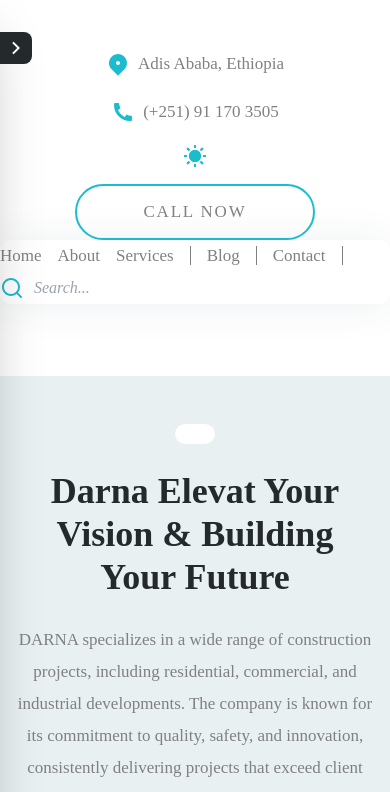
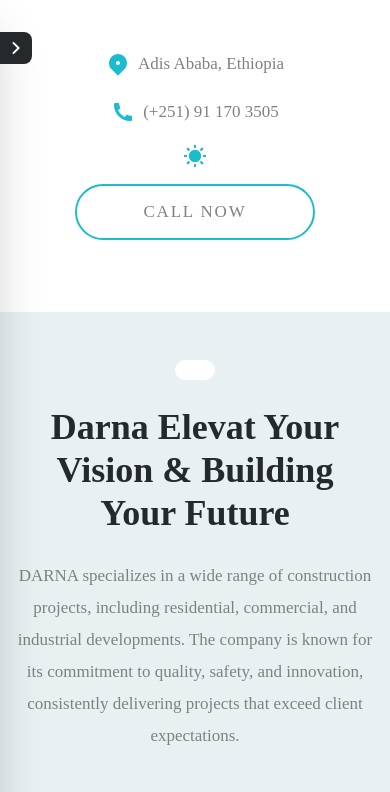
Before and after one commit to Mulubrhan1511/Constaraction, a React (Vite) app in the folder front/: page / in a window 390 px wide. Shown: the top 792 px of the page. Built offline with nearby package versions, Linux system fonts and the light colour scheme.

Commit message:
done with mobile navbar

```diff
--- a/front/src/components/Navbar/Navbar2.jsx
+++ b/front/src/components/Navbar/Navbar2.jsx
@@ -36,7 +36,7 @@
   }, []);
 
   return (
-    <div className={`relative lg:sticky top-0 z-10 py-8 lg:pt-6 lg:pb-14  ${isScrolled ? '' : ''}`}>
+    <div className={`relative lg:sticky top-0 z-10 py-8 lg:pt-6 lg:pb-14 bg-white ${isScrolled ? 'shadow-lg' : ''}`}>
       {!isScrolled && (
         <div className='container mx-auto lg:relative flex flex-col lg:flex-row lg:justify-between gap-y-4 lg:gap-y-0'>
           {/* logo */}
@@ -65,6 +65,11 @@
                 Call now
               </button>
               {/* mobile nav */}
+
+            </div>
+          </div>
+        </div>
+      )}
       <nav
               className={`mnav bg-white fixed w-[300px] top-0 h-screen ${
                 isNavOpen ? 'left-0' : '-left-[300px]'
@@ -164,12 +169,8 @@
                 </form>
               </div>
             </nav>
-            </div>
-          </div>
-        </div>
-      )}
       {/* desktop nav */}
-      <nav className={`bg-white w-full left-0 shadow-custom1 h-16 rounded-[10px] ${isScrolled ? 'fixed top-0 z-50' : 'lg:absolute lg:-bottom-[86px]'} lg:flex lg:items-center lg:justify-between lg:px-[50px]`} style={{ paddingBottom: `${paddingBottom}px` }}>
+      <nav className={`bg-white w-full left-0 shadow-custom1 h-16 rounded-[10px] ${isScrolled ? 'fixed top-0 z-50' : 'lg:absolute lg:-bottom-[86px]'} lg:flex lg:items-center lg:justify-between lg:px-[50px] hidden lg:block`} style={{ paddingBottom: `${paddingBottom}px` }}>
         <ul className='flex gap-x-4'>
           <li>
             <Link
```
Lines whose indentation alone changed are shown as unchanged.
